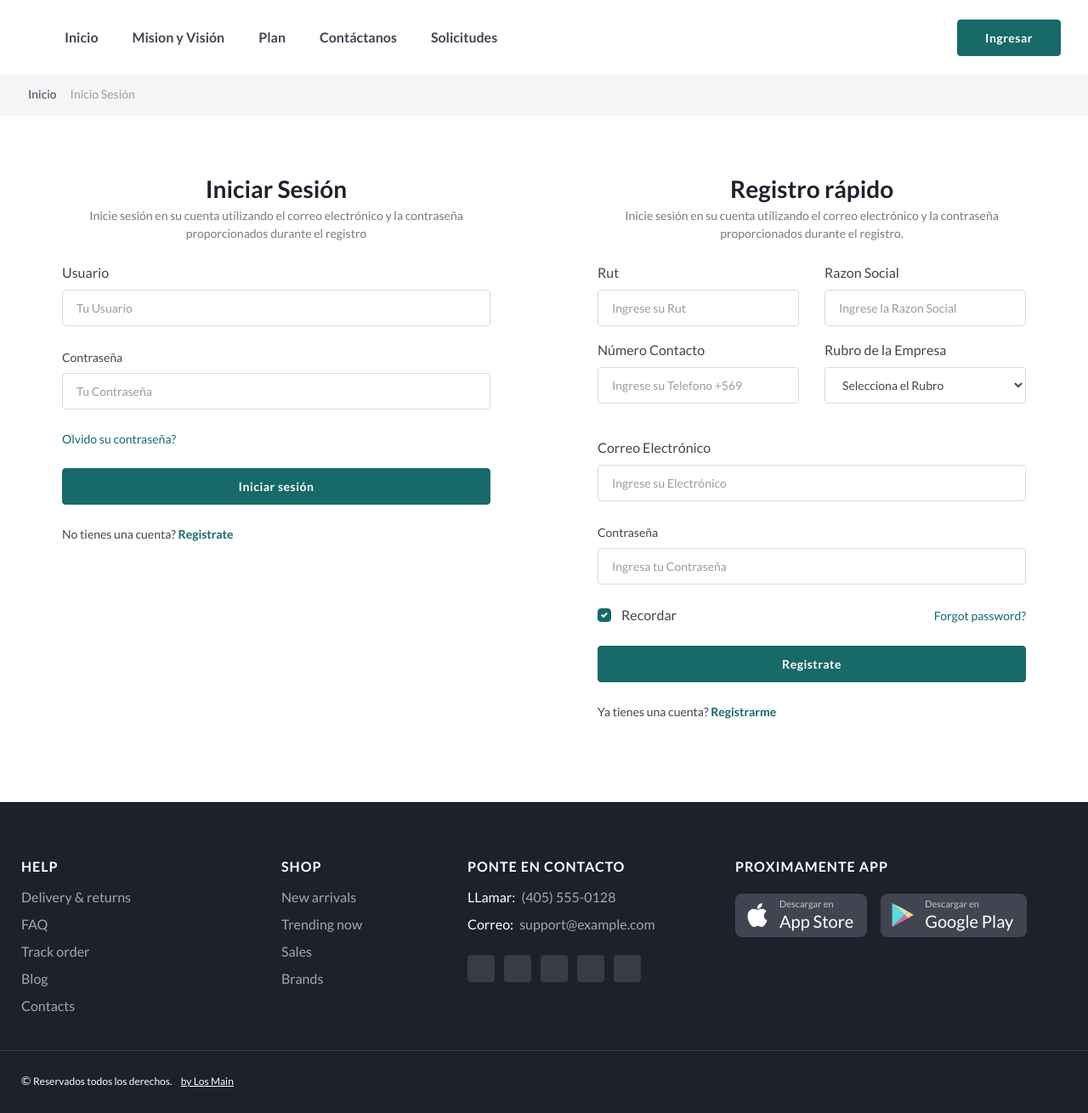
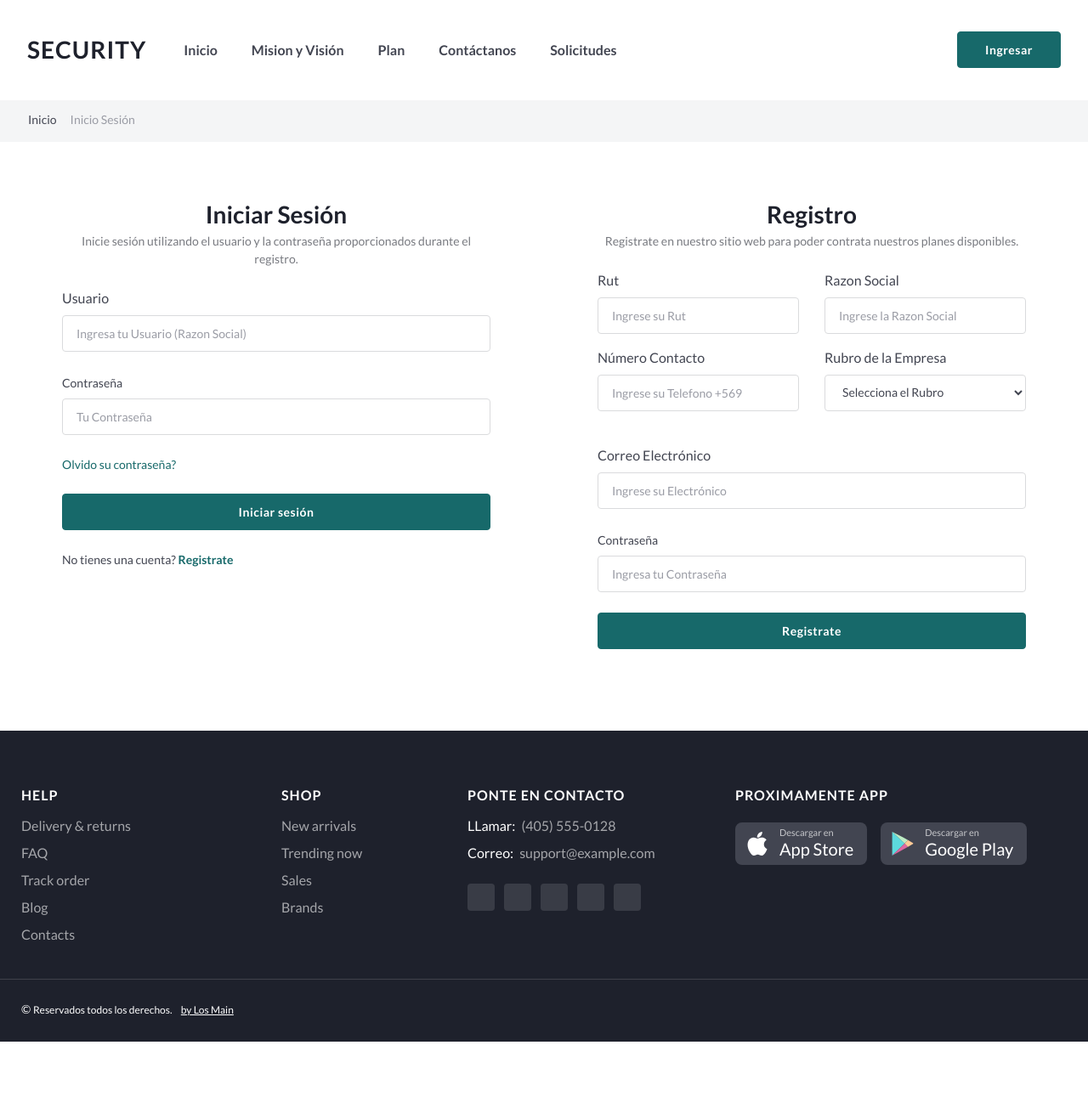
Before and after one commit to SebastianRojasTapia/Security, a Django app: page /logout_vista/ in a window 1280 px wide. Shown: the whole page at 85% size. After the commit the page ends 1226 px from the top, so only its background shows below. Run offline with Django 3.2, Linux system fonts and the light colour scheme; some libraries are stand-ins or nearby versions.

Commit message:
Login de usuario

```diff
--- a/security/SecurityWeb/templates/base.html
+++ b/security/SecurityWeb/templates/base.html
@@ -161,9 +161,13 @@
       box-shadow: none !important;
   }
 
-    .breadcrumb-alt .breadcrumb-item + .breadcrumb-item::before{
-        content: none;
-    }
+  .breadcrumb-alt .breadcrumb-item + .breadcrumb-item::before{
+      content: none;
+  }
+
+  .dropdown-toggle::after{
+    content: none;
+  }
 
 </style>
 
@@ -183,9 +187,8 @@
       <div class="navbar navbar-expand-lg navbar-light bg-light navbar-sticky" data-fixed-element>
         <div class="container px-0 px-xl-3">
           <a href="{% url 'index' %}" class="navbar-brand order-lg-1 mr-0 pr-lg-3 mr-lg-4">
-            <img href="{% static 'dist/img/shield_32.png'%}">
+            <h3 class="mt-4">Security</h3>
           </a>
-          <img href="{% static 'dist/img/shield_32.png'%}">
           <!-- Toolbar -->
           <div class="d-flex align-items-center order-lg-3">
             <ul class="nav nav-tools flex-nowrap">
--- a/security/SecurityWeb/templates/login.html
+++ b/security/SecurityWeb/templates/login.html
@@ -26,17 +26,17 @@
                 {% csrf_token %}
                 <div class="px-md-5">
                     <h3 class="modal-title mt-4 mb-0 text-center">Iniciar Sesión</h3>
-                    <p class="font-size-sm text-muted text-center">Inicie sesión en su cuenta utilizando el correo electrónico y la contraseña proporcionados durante el registro</p>
-                    <form action="{% url 'index'%}" method="POST">
+                    <p class="font-size-sm text-muted text-center">Inicie sesión utilizando el usuario y la contraseña proporcionados durante el registro.</p>
+                    <form action="{% url 'LOG'%}" method="POST">
                         {% csrf_token %}
                         <div class="form-group">
                         <label for="signin-email">Usuario</label>
-                        <input type="text" class="form-control" placeholder="Tu Usuario" required="">
+                        <input type="text" class="form-control" placeholder="Ingresa tu Usuario (Razon Social)" name="user" required="">
                         </div>
                         <div class="form-group">
                         <label for="signin-password" class="form-label">Contraseña</label>
                         <div class="cs-password-toggle input-group-overlay">
-                            <input type="password" class="form-control appended-form-control" id="signin-password" placeholder="Tu Contraseña" required="">
+                            <input type="password" class="form-control appended-form-control" id="signin-password" name="pass" placeholder="Tu Contraseña" required="">
                             <div class="input-group-append-overlay">
                             <label class="btn cs-password-toggle-btn input-group-text">
                                 <input type="checkbox" class="custom-control-input">
@@ -49,19 +49,20 @@
                         <div class="d-flex justify-content-between align-items-center form-group">
                         <a href="#" class="font-size-sm text-decoration-none">Olvido su contraseña?</a>
                         </div>
-                        <button type="submit" class="btn btn-primary btn-block">Iniciar sesión</button>
+                        <button type="submit" class="btn btn-primary btn-block" name="login">Iniciar sesión</button>
                         <p class="font-size-sm pt-4 mb-0">
                         No tienes una cuenta?
-                        <a href="#" class="font-weight-bold text-decoration-none">Registrate</a>
+                        <a href="{% url 'LOG'%}"class="font-weight-bold text-decoration-none">Registrate</a>
                         </p>
                     </form>
+                    <h3>{{msg}}</h3>
                 </div>
             </div>
 
             <div class="col-lg-6">
                 <div class="px-md-5">
-                    <h3 class="modal-title mt-4 mb-0 text-center">Registro rápido</h3>
-                    <p class="font-size-sm text-muted text-center">Inicie sesión en su cuenta utilizando el correo electrónico y la contraseña proporcionados durante el registro.</p>
+                    <h3 class="modal-title mt-4 mb-0 text-center">Registro</h3>
+                    <p class="font-size-sm text-muted text-center">Registrate en nuestro sitio web para poder contrata nuestros planes disponibles.</p>
                     <form action="{% url 'LOG'%}" method="POST">
                         {% csrf_token %}
                         <div class="form-group">
@@ -106,18 +107,7 @@
                             </div>
                             </div>
                         </div>
-                        <div class="d-flex justify-content-between align-items-center form-group">
-                            <div class="custom-control custom-checkbox">
-                            <input type="checkbox" class="custom-control-input" id="remember-me" checked="">
-                            <label for="remember-me" class="custom-control-label">Recordar</label>
-                            </div>
-                            <a href="#" class="font-size-sm text-decoration-none">Forgot password?</a>
-                        </div>
                         <button type="submit" class="btn btn-primary btn-block" name="registro">Registrate</button>
-                        <p class="font-size-sm pt-4 mb-0">
-                            Ya tienes una cuenta?
-                            <a href="#" class="font-weight-bold text-decoration-none">Registrarme</a>
-                        </p>
                     </form>
                     <div style="text-align: center; color: blue; font-size: 25px; ">
                         <h3>{{mensaje}}</h3>
--- a/security/SecurityWeb/views.py
+++ b/security/SecurityWeb/views.py
@@ -17,8 +17,6 @@ def logout_vista(request):
     logout(request)
     return render(request,'login.html')
 
-
-
 def index(request):
     return render(request,'index.html')
 
@@ -26,7 +24,7 @@ def login(request):
     data = {
         'rubro':listar_rubro()
     }
-    if request.method == 'POST':
+    if 'registro' in request.POST:
         rutCliente = request.POST.get('rut')
         razonSocial = request.POST.get('razonSocial')
         numeroContacto = request.POST.get('numeroContacto')
@@ -51,19 +49,18 @@ def login(request):
         else:
             data['mensaje'] = 'Error en el registro vuelva intentar.'
         return render(request,'login.html',data)
+
+    elif 'login' in request.POST:
+        user = request.POST.get("user")
+        password = request.POST.get("pass")
+        us = authenticate(request,username=user,password=password)
+        if us is not None and us.is_active:
+            login_autent(request,us)
+            return render(request,'index.html',{'user':us})
+        else:
+            return render(request,'login.html',{'msg':'Usuario o contraseña incorrecta'})
+
     return render(request,'login.html',data)
-
-    # if request.POST:
-    #     user = request.POST.get("user")
-    #     password = request.POST.get("pass")
-    #     us = authenticate(request,username=user,password=password)
-    #     if us is not None and us.is_active:
-    #         login_autent(request,us)
-    #         return render(request,'index.html',{'user':us})
-    # else:
-    #     return render(request,'login.html',{'msg':'Usuario o contraseña incorrecta'})
-    # return render(request,'login.html')
-
 
 def contacto(request):
     return render(request,'contacto.html')
```
Also changed, not shown: security/SecurityWeb/static/Img/shield_32.png (renamed from security/SecurityWeb/static/dist/img/shield_32.png).
